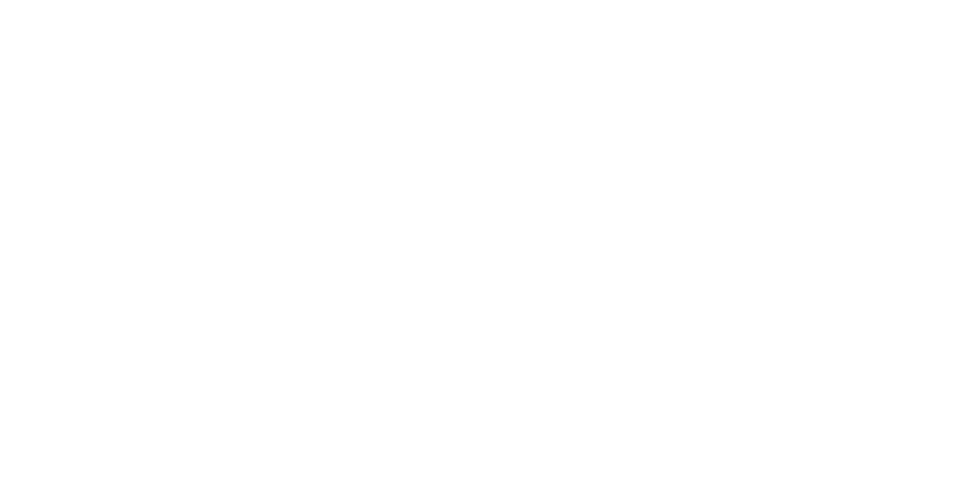
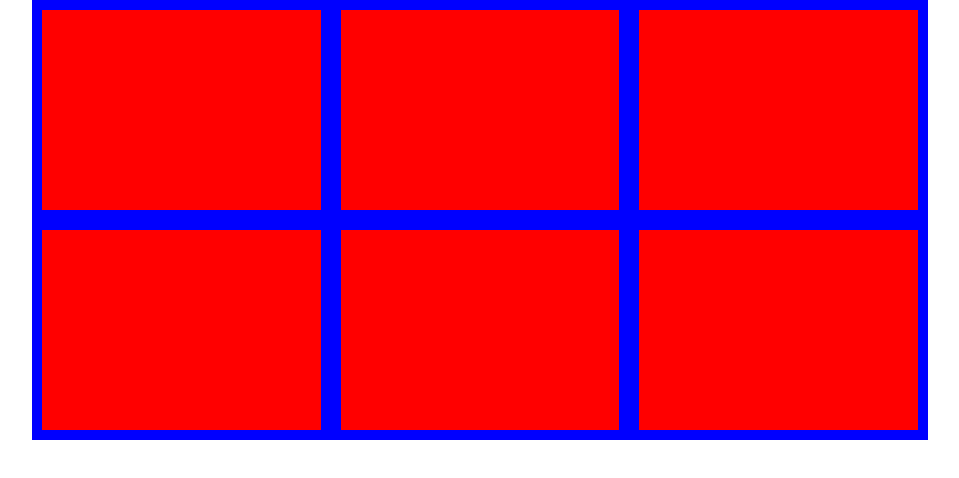
Before and after one commit to LorenzoTorelli/html-css-boolando, a plain HTML site: page index.html in a window 1280 px wide. Shown: the whole page, without its empty margins (160-1119 px from the left). Drawn offline with Linux system fonts and the light colour scheme.

Commit message:
struttura-main

```diff
--- a/css/style.css
+++ b/css/style.css
@@ -11,13 +11,28 @@
     margin: auto;
 }
 
+.clearfix::after {
+    content: "";
+    display: table;
+    clear: both;
+}
 
 /* ******** main ******** */
 
-
+.box {
+    width: calc(100% /3 - 20px);
+    float: left;
+    margin: 10px;
+}
 
 /* ******** debug ******** */
 
-.debug main{
+.container.debug {
     background-color: blue;
+
 }
+
+.debug .box {
+    background-color: red;
+    height: 200px;
+}
--- a/index.html
+++ b/index.html
@@ -8,9 +8,20 @@
     <title>Boolando</title>
 </head>
 <body>
-    <div class="container debug">
+    <div class="container clearfix debug">
         <main>
+            <div class="riga">
+                <div class="box"></div>
+                <div class="box"></div>
+                <div class="box"></div>
 
+            </div>
+            <div class="riga">
+                <div class="box"></div>
+                <div class="box"></div>
+                <div class="box"></div>
+
+            </div>
         </main>
     </div>
 </body>
```
